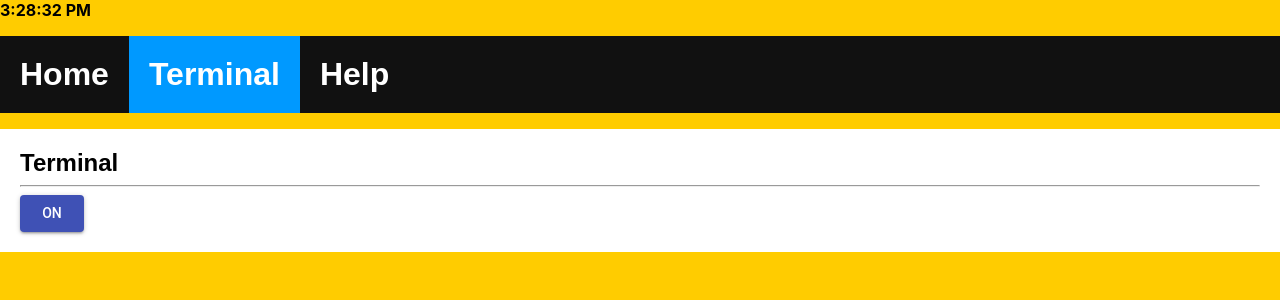
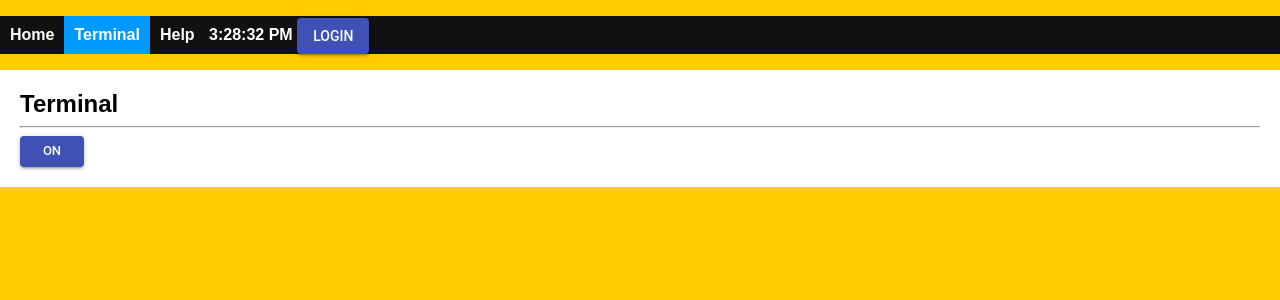
Before and after one commit to Monstrik/react-spa, a React (Create React App) app: page /#/term in a window 1280 px wide. Shown: the top 300 px of the page. Built offline with nearby package versions, Linux system fonts and the light colour scheme.

Commit message:
conditional render

```diff
--- a/src/App.css
+++ b/src/App.css
@@ -18,9 +18,9 @@ ul.header {
 ul.header li a {
   color: #FFF;
   font-weight: bold;
-  font-size: 2em;
+  font-size: 1em;
   text-decoration: none;
-  padding: 20px;
+  padding: 10px;
   display: inline-block;
 }
 .content {
@@ -72,3 +72,7 @@ ul.header li a {
     transform: rotate(360deg);
   }
 } */
+
+.whiteColor{
+  color:#fff;
+}
--- a/src/App.js
+++ b/src/App.js
@@ -10,6 +10,8 @@ import {
 import HomePage from  "./components/pages/HomePage";
 import TermPage from "./components/pages/TermPage";
 import HelpPage from  "./components/pages/HelpPage";
+import LoginControl from "./components/controls/LoginControl";
+
 import MyClock from "./components/boxes/MyClock";
 
 
@@ -18,13 +20,29 @@ class App extends Component {
   render() {
     return (
       <HashRouter>
-      <div>
-      <MyClock/>
-      {/* <h1>SPA</h1> */}
+     <div>
       <ul className="header">
         <li><NavLink exact to="/">Home</NavLink></li>
         <li><NavLink to="/term">Terminal</NavLink></li>
         <li><NavLink to="/help">Help</NavLink></li>
+        <li> </li>
+        <li> </li>
+        <li> </li>
+        <li> </li>
+        <li> </li>
+        <li> </li>
+        <li> </li>
+        <li> <MyClock/></li>
+        <li> </li>
+        <li> </li>
+        <li> </li>
+        <li> </li>
+        <li> </li>
+        <li> </li>
+
+        <li> <LoginControl/></li>
+
+
       </ul>
       <div className="content">
           <Route exact path="/" component={HomePage}/>
--- a/src/components/boxes/MyClock.js
+++ b/src/components/boxes/MyClock.js
@@ -1,5 +1,5 @@
 import React, { Component } from "react";
-
+import '../../App.css';
 class MyClock extends Component {
 
     constructor(props) {
@@ -25,7 +25,7 @@ class MyClock extends Component {
     }
 
     render() {
-        return <strong>
+        return <strong className="whiteColor">
            {this.state.date.toLocaleTimeString()}
         </strong>;
     }
--- /dev/null
+++ b/src/components/controls/LoginControl.js
@@ -0,0 +1,58 @@
+import React, { Component } from "react";
+import Button from '@material-ui/core/Button';
+
+
+function LoginButton(props) {
+    return (
+      <Button onClick={props.onClick}
+       variant="contained" color="primary">
+        Login
+      </Button>
+    );
+  }
+
+  function LogoutButton(props) {
+    return (
+      <Button onClick={props.onClick}
+            variant="contained" color="secondary">
+        Logout
+      </Button>
+    );
+  }
+
+class LoginControl extends Component {
+    constructor(props) {
+      super(props);
+      this.handleLoginClick = this.handleLoginClick.bind(this);
+      this.handleLogoutClick = this.handleLogoutClick.bind(this);
+      this.state = {isLoggedIn: false};
+    }
+
+    handleLoginClick() {
+      this.setState({isLoggedIn: true});
+    }
+
+    handleLogoutClick() {
+      this.setState({isLoggedIn: false});
+    }
+
+    render() {
+      const isLoggedIn = this.state.isLoggedIn;
+      let button;
+
+      if (isLoggedIn) {
+        button = <LogoutButton onClick={this.handleLogoutClick} />;
+      } else {
+        button = <LoginButton onClick={this.handleLoginClick} />;
+      }
+
+      return (
+        <span>
+          {/* <Greeting isLoggedIn={isLoggedIn} /> */}
+          {button}
+        </span>
+      );
+    }
+  }
+
+  export default LoginControl;
--- a/src/components/pages/HelpPage.js
+++ b/src/components/pages/HelpPage.js
@@ -1,14 +1,30 @@
 import React, { Component } from "react";
+
+
+function UserGreeting(props) {
+  return <h1>Welcome back!</h1>;
+}
+
+function GuestGreeting(props) {
+  return <h1>Please sign up.</h1>;
+}
+
+function Greeting(props) {
+  const isLoggedIn = props.isLoggedIn;
+  if (isLoggedIn) {
+    return <UserGreeting />;
+  }
+  return <GuestGreeting />;
+}
+
 
 class HelpPage extends Component {
   render() {
     return (
       <div>
         <h2>Help</h2>
-        <ol>
-          <li>1 asd</li>
-          <li>2 qwe</li>
-        </ol>
+        <hr />
+        <Greeting isLoggedIn={false} />
       </div>
     );
   }
--- a/src/components/pages/TermPage.js
+++ b/src/components/pages/TermPage.js
@@ -28,7 +28,7 @@ class TermPage extends Component {
       <div>
         <h2>Terminal</h2>
         <hr/>
-        <Button variant="contained" color="primary"
+        <Button variant="contained" color="primary" size="small"
          onClick={this.handleClick}>
          {this.state.isToggleOn ? 'ON' : 'OFF'}
         </Button>
```
